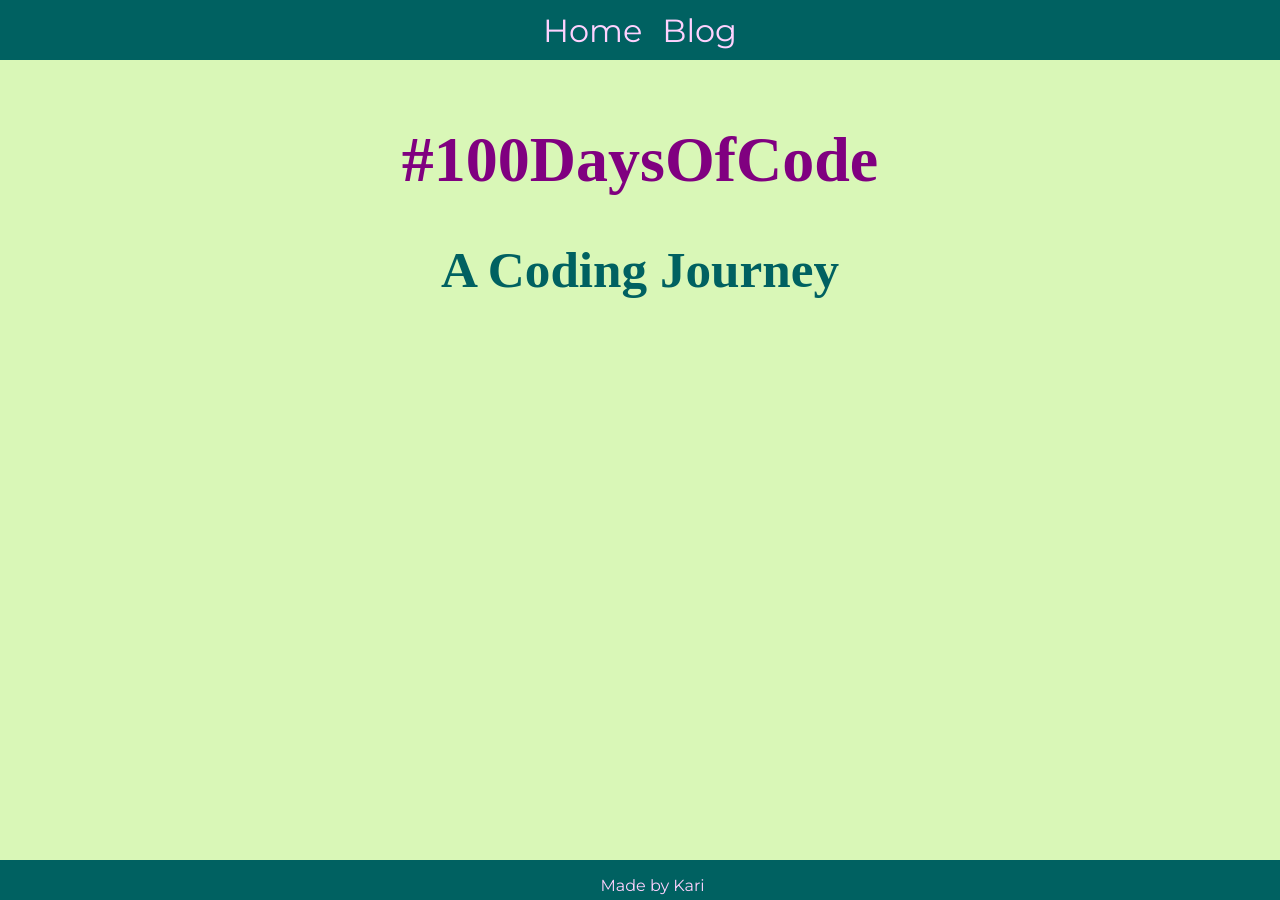
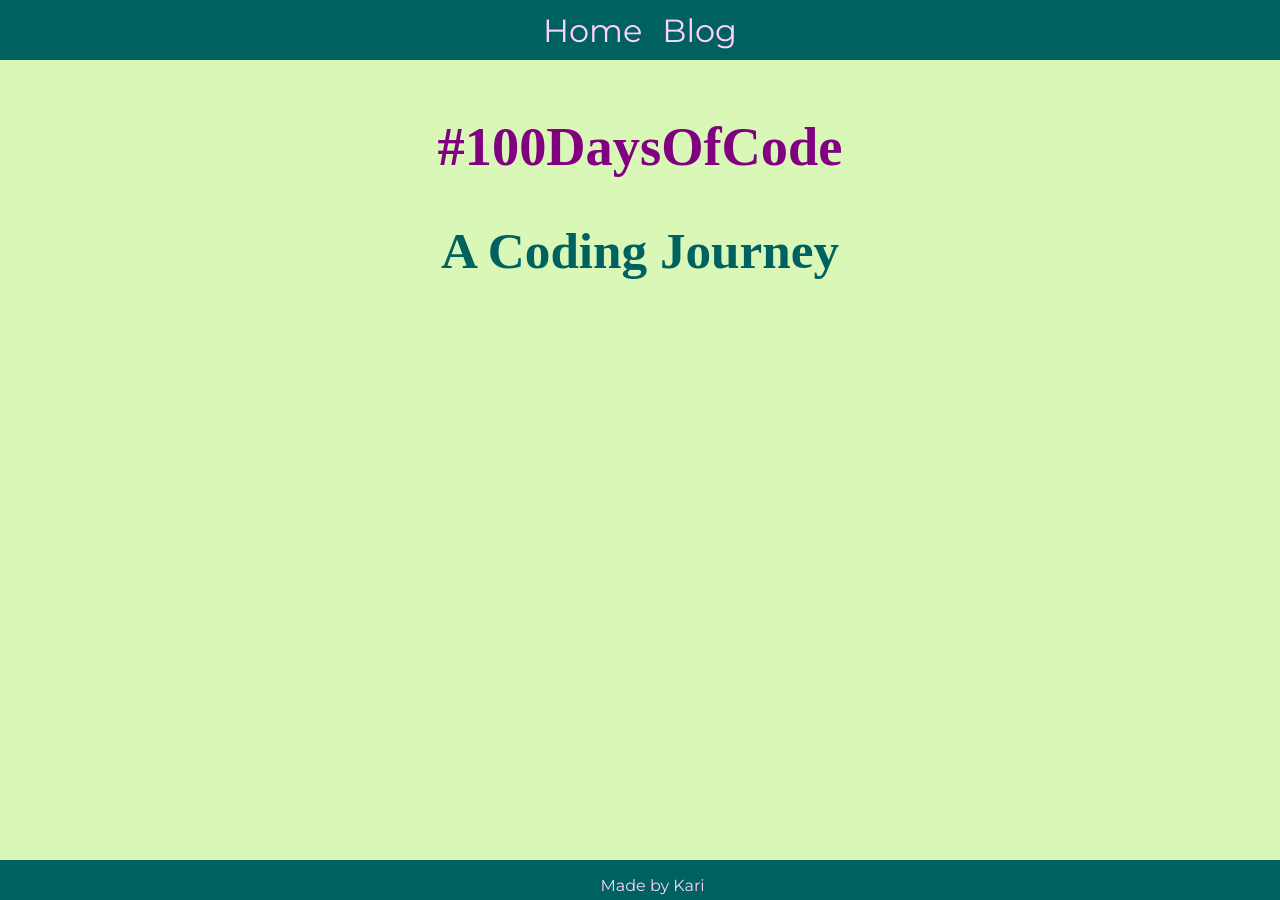
Before and after one commit to KJLarson/100-days, a Jekyll site: the page built from index.html, in a window 1280 px wide. Built offline with Jekyll 4.4.1, drawn with Linux system fonts in a browser that asks for light colours; some web fonts are replaced.

Commit message:
Adjust h1 size

```diff
--- a/css/main.css
+++ b/css/main.css
@@ -28,7 +28,8 @@ h1, h2 {
 
 h1 {
 	color: #800080;
-	font-size: 5vw;
+/* 	font-size: 5vw; */
+	font-size: calc(16px + 3vw);
 }
 
 h2 {
```
